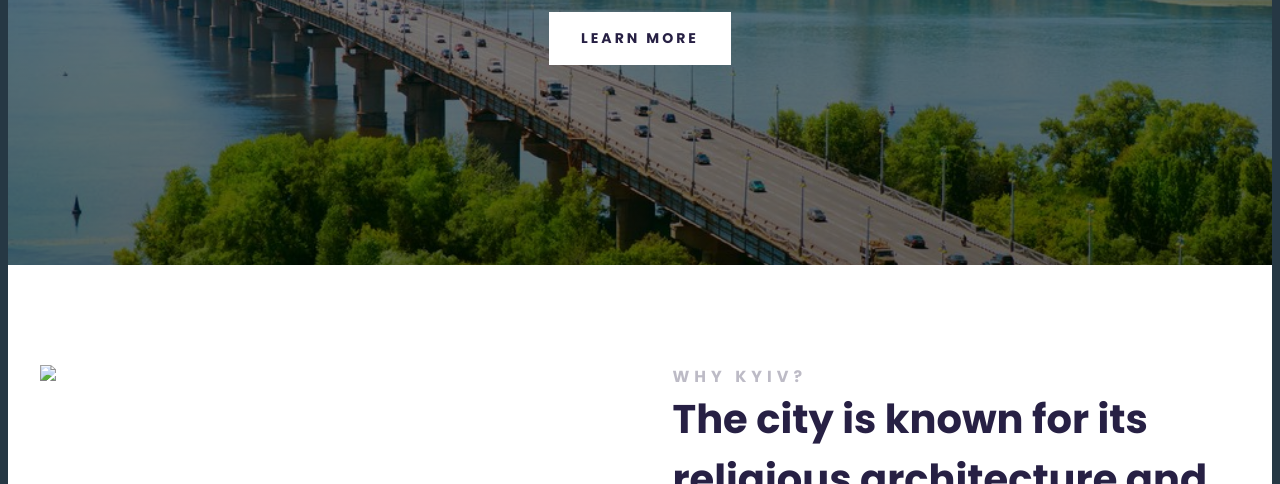
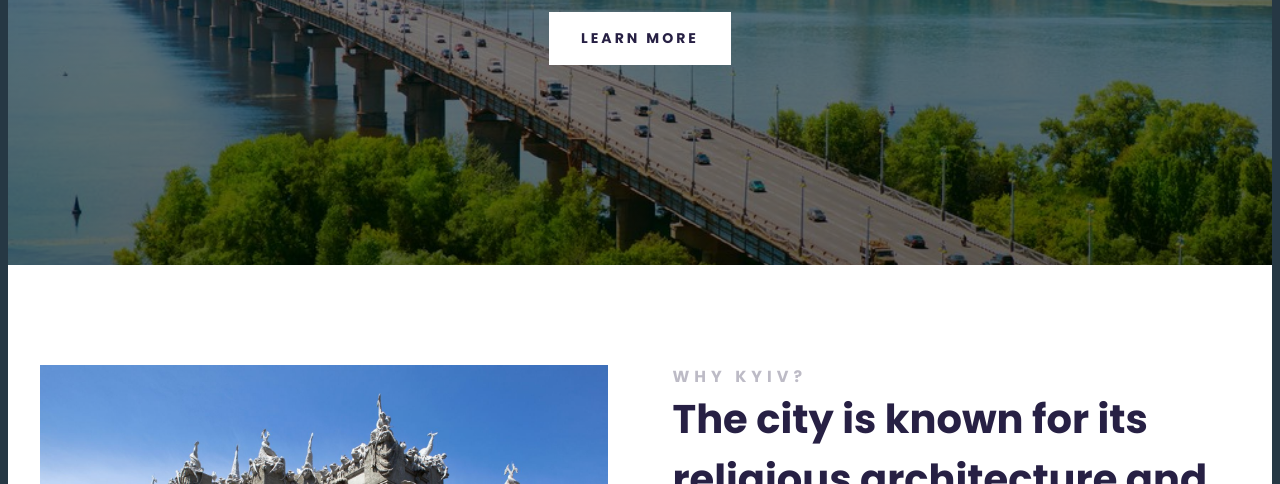
Before and after one commit to karina-mi/ukraine-travel-project, a plain HTML site: page index.html in a window 1280 px wide. Shown: the part 468-952 px from the top of the page. Drawn offline with Linux system fonts and the light colour scheme.

Commit message:
added main

```diff
--- a/index.html
+++ b/index.html
@@ -24,7 +24,7 @@
     <main>
         <section class="grid grid-2-columns">
             <div>
-                <img src="/PROJECT/images/Depositphotos_7368867_xl-2015.jpg" class="img-responsive">
+                <img src="images/Depositphotos_7368867_xl-2015.jpg" class="img-responsive">
             </div>
             <div>
                 <h2>Why Kyiv?</h2>
```
